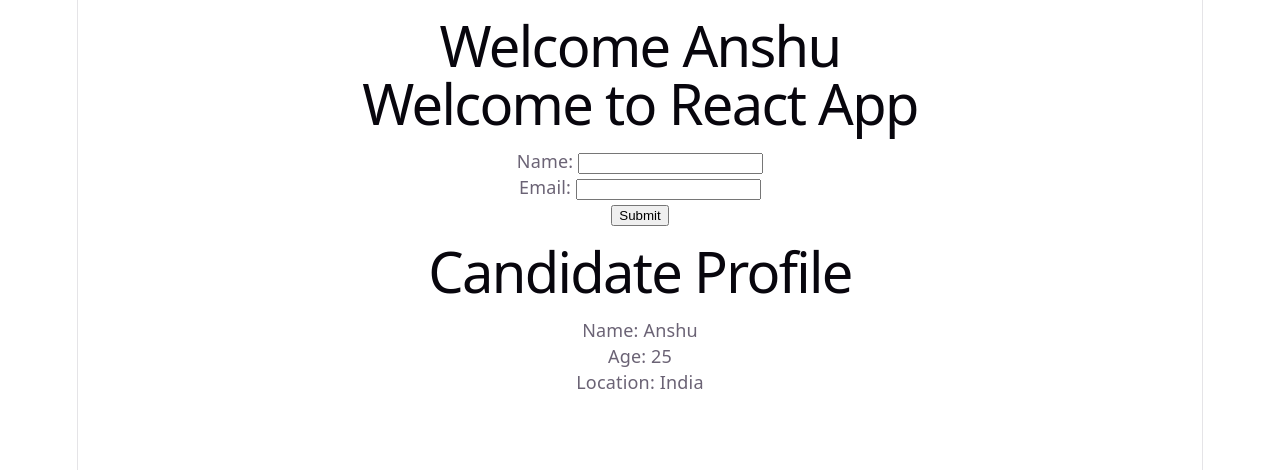
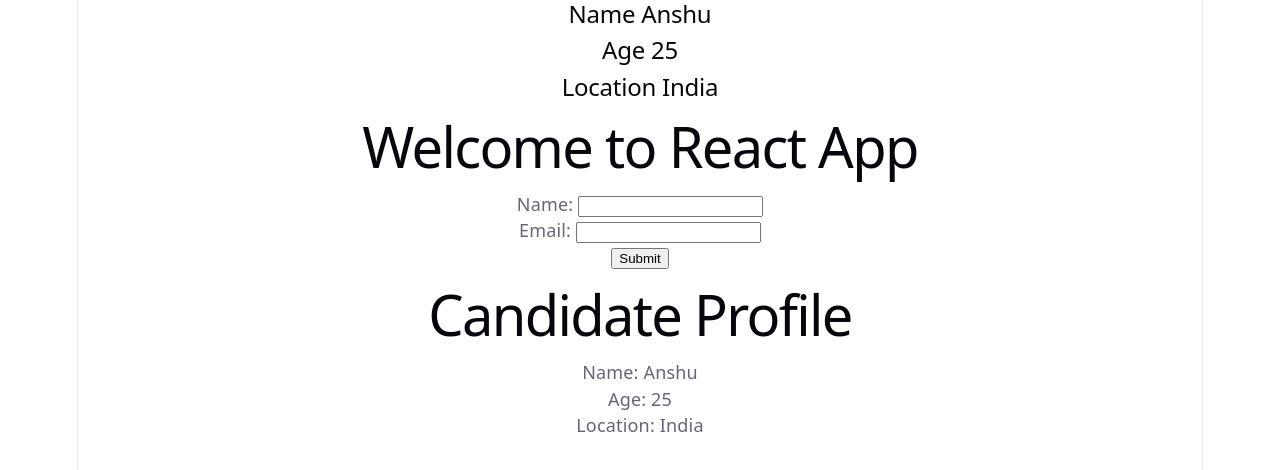
Before and after one commit to anshu-ac-dv/vite-react, a React (Vite) app: page / in a window 1280 px wide. Shown: the top 470 px of the page. Built offline with nearby package versions, Linux system fonts and the light colour scheme.

Commit message:
Exploring more about props

```diff
--- a/src/App.jsx
+++ b/src/App.jsx
@@ -12,7 +12,7 @@
 
   return (
     <div className="App">
-      <Welcome name="Anshu" />
+      <Welcome name="Anshu" age="25" location="India"/>
       <h1>Welcome to React App</h1>
       <Form />
       <CandidateProfile />
--- a/src/Welcome.jsx
+++ b/src/Welcome.jsx
@@ -1,8 +1,13 @@
 export const Welcome = (props) => {
     console.log(props);
+    console.log(props.name);
+    console.log(props.age);
+    console.log(props.location);
     return (
         <>
-        <h1>Welcome {props.name}</h1>
+        <h2>Name {props.name}</h2>
+        <h2>Age {props.age}</h2>
+        <h2>Location {props.location}</h2>
         </>
     )
 }
```
